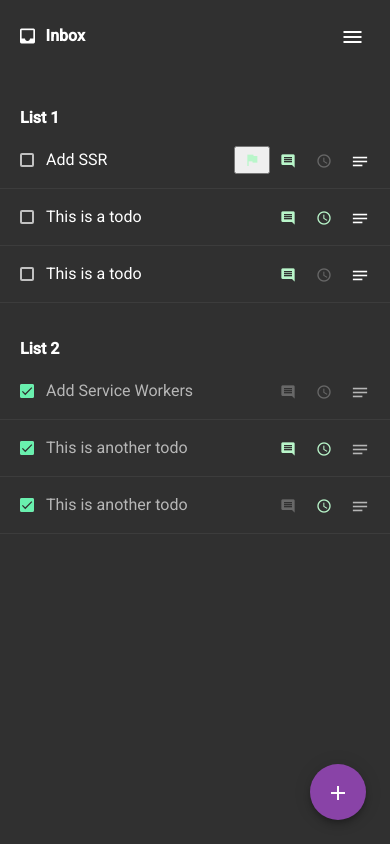
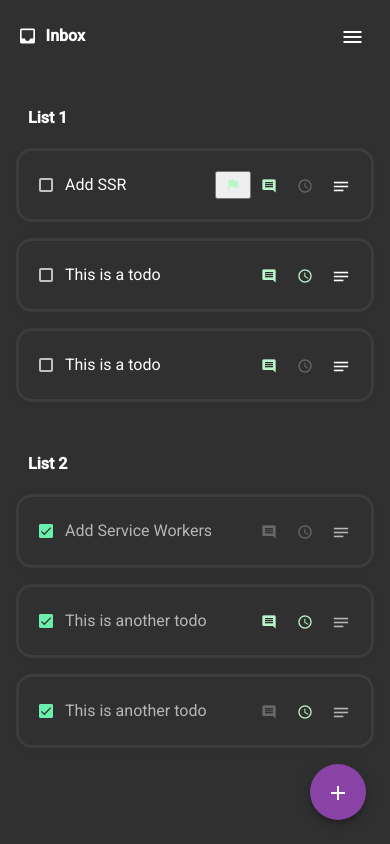
Before and after one commit to wintersteve/todo, an Angular app: page / in a window 390 px wide. Built offline with nearby package versions, Linux system fonts and the light colour scheme.

Commit message:
update mobile design

```diff
--- a/src/app/todos/todo/todo.component.scss
+++ b/src/app/todos/todo/todo.component.scss
@@ -56,6 +56,17 @@
 }
 
 @media screen and (max-width: map-get($breakpoints, 's' )) {
+	.item {
+		width: auto;
+		height: auto !important;
+		user-select: none;
+		margin: 1rem 1rem;
+		padding: 1rem 0rem;
+		border-radius: 1rem;
+		border: 3px solid rgba(255, 255, 255, 0.06);
+		box-shadow: 0 1px 10px rgba(0, 0, 0, 0.05);
+		box-sizing: border-box;
+	}
 	.notes-wrapper {
 		padding: 1.5rem;
 	}
--- a/src/app/todos/todos.component.scss
+++ b/src/app/todos/todos.component.scss
@@ -30,6 +30,6 @@
 	}
 
 	.list {
-		padding: 2rem 1.25rem 0;
+		padding: 2rem 1.75rem 0;
 	}
 }
```
